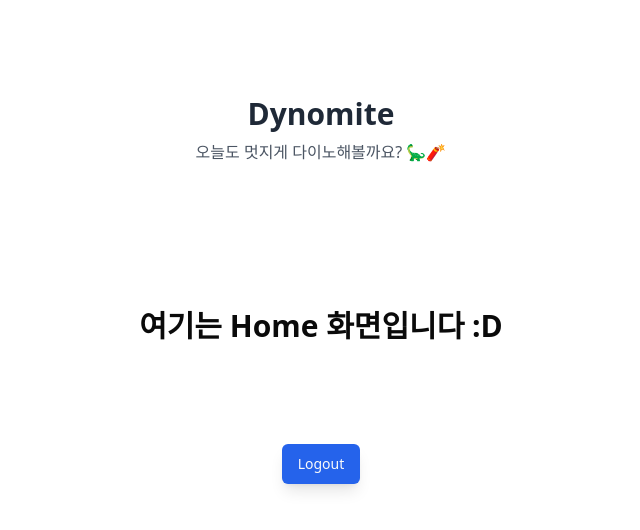
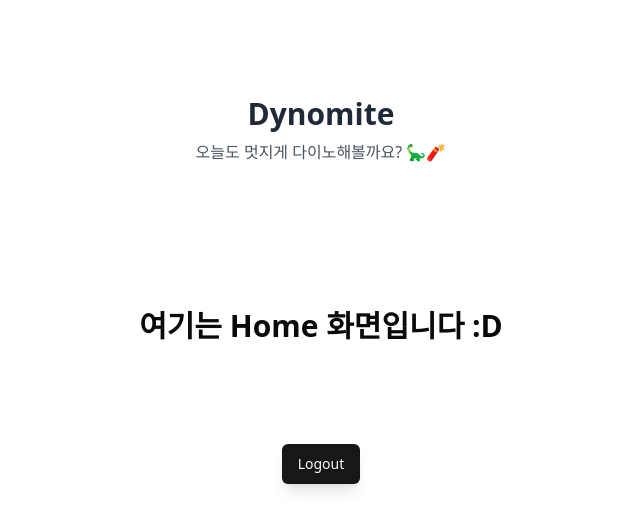
Before and after one commit to eleeje97/dynomite-app, a React (Vite) app: page / in a window 1280 px wide. Shown: the top 530 px of the page, without its empty margins (319-959 px from the left). Built offline with nearby package versions, Linux system fonts and the light colour scheme; sample sign-in values are in the browser's storage.

Commit message:
feat: 자동로그인 구현

```diff
--- a/src/pages/Home.tsx
+++ b/src/pages/Home.tsx
@@ -1,13 +1,16 @@
 import { Button } from '@/components/ui/button';
 import { Label } from '@/components/ui/label';
 import { useNavigate } from 'react-router-dom';
+import { useEffect } from 'react';
 
 export default function Home() {
   const navigate = useNavigate();
-  const accessToken = localStorage.getItem('accessToken');
-  if (!accessToken) {
-    navigate('/login');
-  }
+
+  useEffect(() => {
+    if (!localStorage.getItem('accessToken')) {
+      navigate('/login');
+    }
+  }, []);
 
   const onLogoutBtnClick = () => {
     localStorage.removeItem('accessToken');
@@ -27,7 +30,7 @@ export default function Home() {
 
       <div className="mt-24 text-center">
         <Button
-          className="h-10 shadow-lg m-1 bg-blue-600 hover:bg-blue-500 active:bg-blue-700"
+          className="h-10 shadow-lg m-1"
           onClick={onLogoutBtnClick}
         >
           Logout
```
